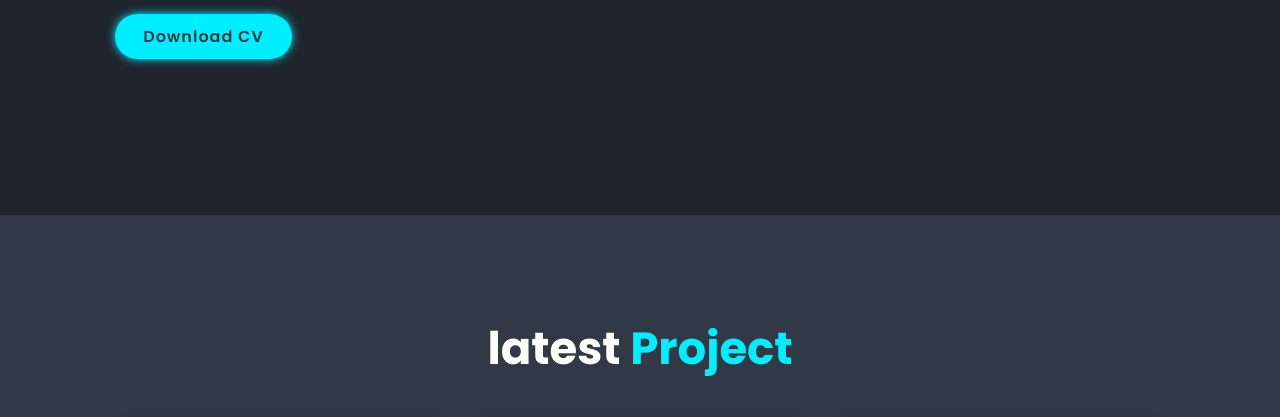
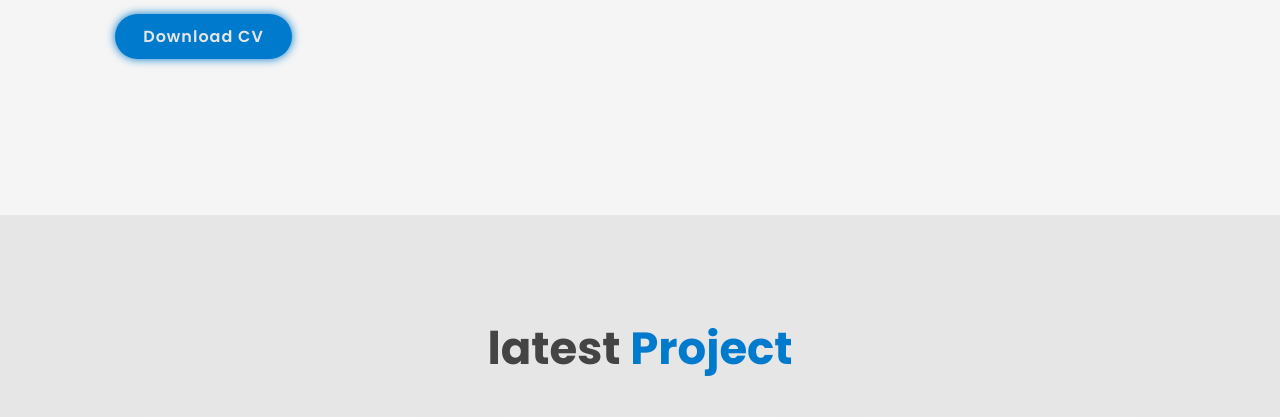
Before and after one commit to LERN-DEV/Portfolio, a plain HTML site: page index.html in a window 1280 px wide. Shown: the part 585-1002 px from the top of the page. Drawn offline with nearby package versions, Linux system fonts and the light colour scheme; grey boxes are pictures that could not be loaded.

Commit message:
custom pallete color

```diff
--- a/static/style.css
+++ b/static/style.css
@@ -12,10 +12,11 @@
 }
 
 :root{
-    --bg-color: #1f242d;
-    --second-bg-color: #323946;
-    --text-color: #fff;
-    --main-color: #0ef;
+    --bg-color: #f5f5f5;
+    --second-bg-color: #e6e6e6;
+    --text-color: #444444;
+    --secondtext-color: #ffffff;
+    --main-color: #007acc;
 }
 
 html{
@@ -175,6 +176,9 @@ section{
     box-shadow: 0 0 1rem var(--bg-color);
     overflow: hidden;
     display: flex;
+}
+.portfolio-box p {
+    color: var(--secondtext-color);
 }
 
 .portfolio-box img {
```
